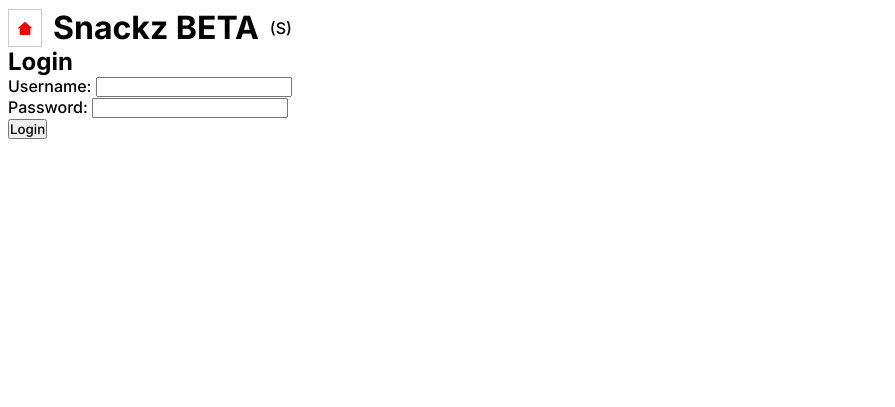
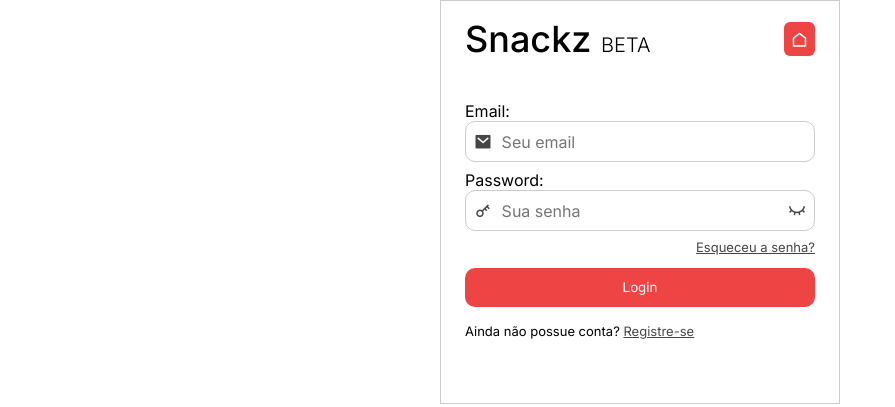
Before and after one commit to wesleyvianam/snackz-extension-v2, a plain HTML site: page index.html in a window 1280 px wide. Shown: the whole page, without its empty margins (0-895 px from the left). Drawn offline with nearby package versions, Linux system fonts and the light colour scheme.

Commit message:
created login page

```diff
--- a/index.html
+++ b/index.html
@@ -9,27 +9,63 @@
 
     <title>Snackz</title>
 </head>
-<body style="width: 300px;">
+<body>
     <div id="app">
         <header class="header">
-            <a class="home" href="#">
-                <i class="ri-home-2-fill"></i>
+            <h1 class="logo">
+                Snackz
+                <small class="beta">BETA</small>
+            </h1>
+
+            <a class="home" href="https://www.snackz.online/home" target="_blank">
+                <i class="ri-home-line"></i>
             </a>
-            <h1>Snackz BETA</h1>
-            (S)
         </header>
 
-        <!-- Login Form -->
         <div class="login" v-if="!isLoggedIn">
-            <h2>Login</h2>
             <form @submit.prevent="login">
-                <label for="email">Username:</label>
-                <input type="text" id="email" v-model="email" required>
-                <br>
-                <label for="password">Password:</label>
-                <input type="password" id="password" v-model="password" required>
-                <br>
-                <button type="submit">Login</button>
+                <div>
+                    <label for="email">Email:</label>
+
+                    <div class="input">
+                        <i class="ri-mail-fill icon"></i>
+                        <input type="text"
+                            id="email"
+                            v-model="email"
+                            required
+                            placeholder="Seu email">
+                    </div>
+                </div>
+
+
+                <div>
+                    <label for="password">Password:</label>
+
+                    <div class="input">
+                        <i class="ri-key-2-line icon"></i>
+                        <input type="password"
+                            id="password"
+                            v-model="password"
+                            required
+                            placeholder="Sua senha">
+                        <i class="ri-eye-close-line icon"></i>
+                    </div>
+                </div>
+
+                <div class="forgot">
+                    <a class="link" href="https://www.snackz.online/forgot-password" target="_blank">
+                        Esqueceu a senha?
+                    </a>
+                </div>
+
+                <button class="button" type="submit">
+                    Login
+                </button>
+
+                <p class="register">
+                    Ainda não possue conta?
+                    <a class="link" href="https://www.snackz.online/register" target="_blank">Registre-se</a>
+                </p>
             </form>
         </div>
 
@@ -40,16 +76,8 @@
           <button @click="logout">Logout</button>
         </div>
     </div>
+
     <script src="https://cdn.jsdelivr.net/npm/vue@2"></script>
-
-    <!-- <div>
-        <div class="login">
-            <form action="">
-
-            </form>
-        </div>
-    </div> -->
-
     <script src="/src/scripts/auth.js"></script>
 </body>
 </html>
--- a/src/styles/auth.css
+++ b/src/styles/auth.css
@@ -1,10 +1,85 @@
+.login {
+    padding: 2.5rem 0;
+}
+
 .login .input{
     display: flex;
     align-items: center;
     width: 100%;
     border: 1px solid #ccc;
+    border-radius: 10px;
+    padding: 0 8px;
+    margin-bottom: .5rem;
 }
 
 .input input {
     width: 100%;
+    font-size: 16px;
+    padding: .6rem;
 }
+
+input {
+    border: none;
+    outline: none;
+    padding: 10px;
+}
+
+input:focus {
+    border: none;
+}
+
+input:-webkit-autofill {
+    -webkit-box-shadow: 0 0 0 1000px white inset;
+  }
+
+  input:-moz-placeholder {
+    background-color: transparent !important;
+    color: inherit !important;
+  }
+
+.input .icon {
+    font-size: 18px;
+    color: #474646;
+}
+
+.login .forgot {
+    font-size: 13px;
+    text-align: end;
+    padding-bottom: .5rem;
+}
+
+.forgot .link {
+    color: #474646;
+}
+
+.forgot .link:hover {
+    color: #2c2a2a;
+}
+
+.login .button {
+    margin-top: .3rem;
+    padding: .7rem;
+    width: 100%;
+    border-radius: 10px;
+    border: none;
+    background-color: #ef4444;
+    color: white;
+}
+
+.login .button:hover {
+    background-color: #e63636;
+}
+
+
+.login .register {
+    font-size: 13px;
+    padding-top: 1rem;
+}
+
+.register .link {
+    color: #474646;
+}
+
+.register .link:hover {
+    color: #2c2a2a;
+}
--- a/src/styles/default.css
+++ b/src/styles/default.css
@@ -1,4 +1,4 @@
-@import url('https://fonts.googleapis.com/css2?family=Inter:wght@200;500;700&display=swap');
+@import url('https://fonts.googleapis.com/css2?family=Inter:wght@200;300;400;500;700&display=swap');
 
 * {
     padding: 0;
@@ -8,7 +8,10 @@
 }
 
 body {
-    padding: .5rem;
+    margin: auto;
+    padding: 1rem 1.5rem 1.5rem;
+    border: 1px solid #ccc;
+    width: 400px;
 }
 
 .header {
@@ -18,8 +21,35 @@ body {
 }
 
 .header .home {
-    color: red;
-    border: 1px solid #ccc;
-    padding: .5rem;
+    border-radius: 6px;
+    color: white;
+    background-color: #ef4444;
+    padding: .4rem;
     text-decoration: none;
+    font-size: 18px;
 }
+
+.header .logo {
+    font-size: 36px;
+    font-weight: 500;
+}
+
+.header .logo .beta {
+    font-size: 20px;
+    font-weight: 300;
+}
+
+.header .icon {
+    font-size: 30px;
+    font-weight: 300;
+    background-color: #ef4444;
+    color: white;
+    border-radius: 50%;
+    display: flex;
+    align-items: center;
+    padding: 1px 9px;
+}
+
+.header .icon:hover {
+    background-color: #df2f2f;
+}
```
